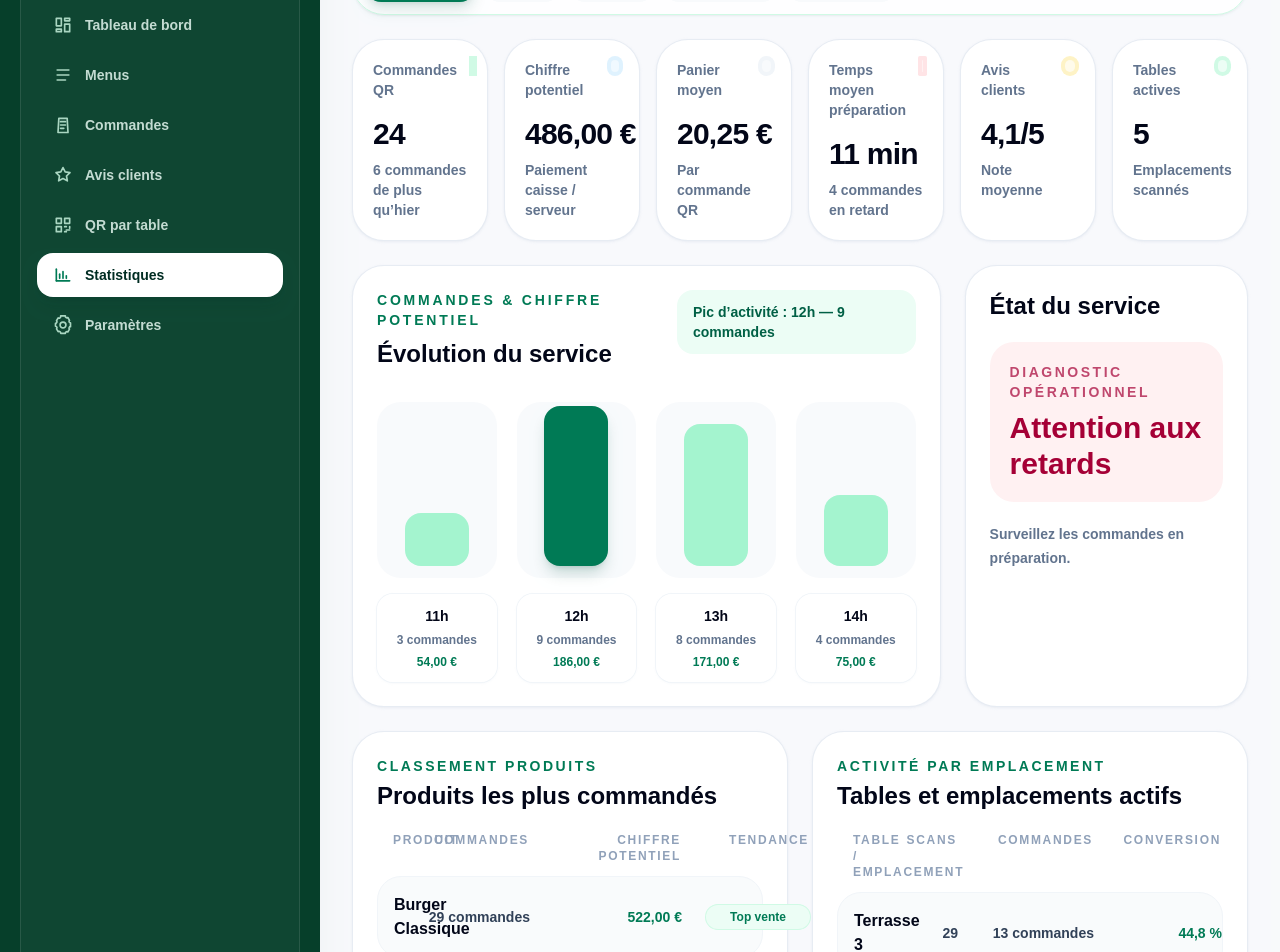
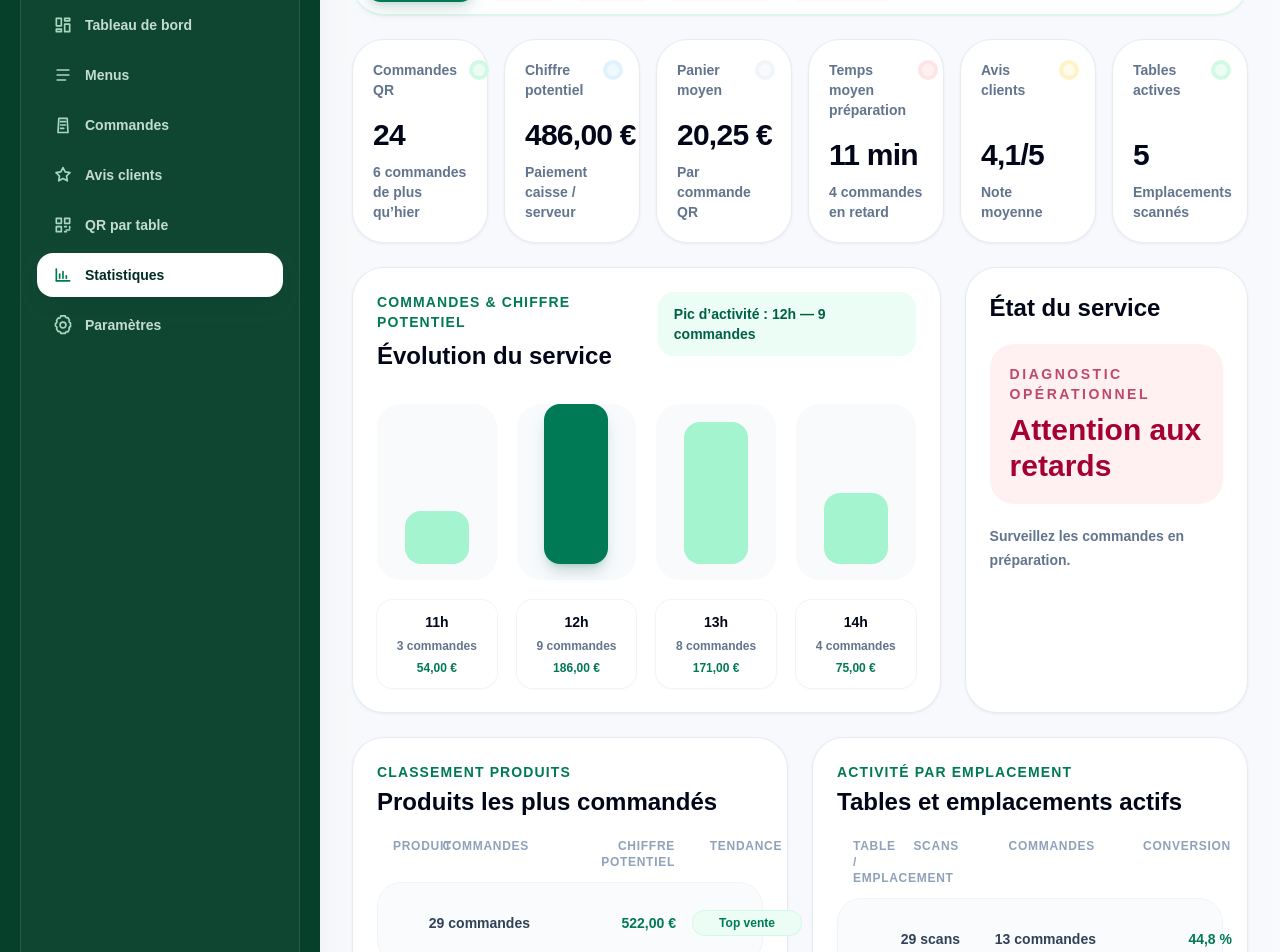
Before and after one commit to Loco66666/TableFlash-QR, a Next.js app: page /dashboard/statistics in a window 1280 px wide. Shown: the part 260-1212 px from the top of the page. Built offline with nearby package versions, Linux system fonts and the light colour scheme.

Commit message:
Polish statistics dashboard alignment

```diff
--- a/src/components/dashboard/statistics/ActiveTablesTable.tsx
+++ b/src/components/dashboard/statistics/ActiveTablesTable.tsx
@@ -5,15 +5,17 @@ type ActiveTableRow = {
   conversion: number;
 };
 
+const activeTablesGridClass = "lg:grid-cols-[minmax(0,1fr)_90px_120px_120px]";
+
 export function ActiveTablesTable({ rows }: { rows: ActiveTableRow[] }) {
   return (
-    <article className="rounded-[2rem] border border-slate-200/80 bg-white p-6 shadow-sm shadow-slate-200/60">
+    <article className="rounded-[2rem] border border-slate-200/80 bg-white p-5 shadow-sm shadow-slate-200/60 sm:p-6">
       <div className="flex flex-col gap-1">
-        <p className="text-sm font-black uppercase tracking-[0.18em] text-emerald-700">Activité par emplacement</p>
+        <p className="text-sm font-black uppercase tracking-[0.08em] text-emerald-700">Activité par emplacement</p>
         <h2 className="text-2xl font-black text-slate-950">Tables et emplacements actifs</h2>
       </div>
 
-      <div className="mt-5 hidden grid-cols-[minmax(0,1.5fr)_5.5rem_7.5rem_7rem] gap-4 px-4 text-xs font-black uppercase tracking-[0.14em] text-slate-400 sm:grid">
+      <div className={`mt-5 hidden gap-4 px-4 text-xs font-black uppercase tracking-[0.06em] text-slate-400 lg:grid ${activeTablesGridClass}`}>
         <span>Table / emplacement</span>
         <span className="text-right">Scans</span>
         <span className="text-right">Commandes</span>
@@ -23,22 +25,22 @@ export function ActiveTablesTable({ rows }: { rows: ActiveTableRow[] }) {
       <div className="mt-3 space-y-3">
         {rows.map((row) => (
           <div key={row.name} className="rounded-3xl border border-slate-100 bg-slate-50/80 p-4 transition hover:border-emerald-100 hover:bg-white hover:shadow-sm hover:shadow-slate-200/70">
-            <div className="grid gap-4 sm:grid-cols-[minmax(0,1.5fr)_5.5rem_7.5rem_7rem] sm:items-center">
-              <p className="min-w-0 font-black leading-6 text-slate-950">{row.name}</p>
+            <div className={`grid gap-4 lg:items-center ${activeTablesGridClass}`}>
+              <p className="min-w-0 overflow-hidden [display:-webkit-box] [-webkit-box-orient:vertical] [-webkit-line-clamp:2] text-base font-black leading-6 text-slate-950">{row.name}</p>
 
-              <div className="flex items-center justify-between gap-3 sm:block sm:text-right">
-                <span className="text-xs font-black uppercase tracking-[0.12em] text-slate-400 sm:hidden">Scans</span>
-                <span className="text-sm font-bold tabular-nums text-slate-700">{row.scans}</span>
+              <div className="flex items-center justify-between gap-4 border-t border-slate-200/70 pt-3 lg:block lg:border-0 lg:pt-0 lg:text-right">
+                <span className="text-xs font-black uppercase tracking-[0.06em] text-slate-400 lg:hidden">Scans</span>
+                <span className="whitespace-nowrap text-sm font-bold tabular-nums text-slate-700">{row.scans} scans</span>
               </div>
 
-              <div className="flex items-center justify-between gap-3 sm:block sm:text-right">
-                <span className="text-xs font-black uppercase tracking-[0.12em] text-slate-400 sm:hidden">Commandes</span>
-                <span className="text-sm font-bold tabular-nums text-slate-700">{row.orders} {row.orders > 1 ? "commandes" : "commande"}</span>
+              <div className="flex items-center justify-between gap-4 lg:block lg:text-right">
+                <span className="text-xs font-black uppercase tracking-[0.06em] text-slate-400 lg:hidden">Commandes</span>
+                <span className="whitespace-nowrap text-sm font-bold tabular-nums text-slate-700">{row.orders} {row.orders > 1 ? "commandes" : "commande"}</span>
               </div>
 
-              <div className="flex items-center justify-between gap-3 sm:block sm:text-right">
-                <span className="text-xs font-black uppercase tracking-[0.12em] text-slate-400 sm:hidden">Conversion</span>
-                <span className="text-sm font-black tabular-nums text-emerald-700">{row.conversion.toLocaleString("fr-FR", { maximumFractionDigits: 1 })} %</span>
+              <div className="flex items-center justify-between gap-4 lg:block lg:text-right">
+                <span className="text-xs font-black uppercase tracking-[0.06em] text-slate-400 lg:hidden">Conversion</span>
+                <span className="whitespace-nowrap text-sm font-black tabular-nums text-emerald-700">{row.conversion.toLocaleString("fr-FR", { maximumFractionDigits: 1 })} %</span>
               </div>
             </div>
           </div>
--- a/src/components/dashboard/statistics/PreparationPerformanceCard.tsx
+++ b/src/components/dashboard/statistics/PreparationPerformanceCard.tsx
@@ -35,10 +35,10 @@ export function PreparationPerformanceCard({ averageMinutes, delayedOrders, watc
         ))}
       </div>
 
-      <div className="mt-5 grid gap-4 sm:grid-cols-3">
+      <div className="mt-5 grid gap-4 md:grid-cols-3">
         {segments.map((segment) => (
           <div key={segment.label} className="flex min-h-28 flex-col justify-between rounded-3xl border border-slate-100 bg-white p-4 shadow-sm shadow-slate-100/80">
-            <p className={`text-sm font-black leading-5 ${segment.textClassName}`}>{segment.label}</p>
+            <p className={`text-sm font-bold leading-5 ${segment.textClassName}`}>{segment.label}</p>
             <p className="mt-4 text-2xl font-black tabular-nums text-slate-950">{segment.value}</p>
           </div>
         ))}
--- a/src/components/dashboard/statistics/RevenueTrendCard.tsx
+++ b/src/components/dashboard/statistics/RevenueTrendCard.tsx
@@ -16,27 +16,27 @@ export function RevenueTrendCard({ points }: { points: TrendPoint[] }) {
     <article className="rounded-[2rem] border border-slate-200/80 bg-white p-6 shadow-sm shadow-slate-200/60">
       <div className="flex flex-col gap-2 sm:flex-row sm:items-start sm:justify-between">
         <div>
-          <p className="text-sm font-black uppercase tracking-[0.2em] text-emerald-700">Commandes & chiffre potentiel</p>
+          <p className="text-sm font-black uppercase tracking-[0.08em] text-emerald-700">Commandes & chiffre potentiel</p>
           <h2 className="mt-2 text-2xl font-black text-slate-950">Évolution du service</h2>
         </div>
         <div className="rounded-2xl bg-emerald-50 px-4 py-3 text-sm font-black text-emerald-800">Pic d’activité : {peak.hour} — {peak.orders} commandes</div>
       </div>
 
-      <div className="mt-8 grid grid-cols-2 gap-4 sm:grid-cols-4 sm:gap-5">
+      <div className="mt-8 grid grid-cols-2 gap-5 sm:grid-cols-4 sm:gap-5">
         {points.map((point) => {
           const height = Math.max(28, Math.round((point.orders / maxOrders) * 160));
           const isPeak = point.hour === peak.hour;
 
           return (
-            <div key={point.hour} className="flex min-w-0 flex-col items-center justify-end gap-4">
-              <div className="flex h-44 w-full items-end justify-center rounded-3xl bg-slate-50 px-2 py-3">
+            <div key={point.hour} className="flex min-w-0 flex-col items-center justify-end gap-5">
+              <div className="flex h-44 w-full items-end justify-center rounded-3xl bg-slate-50 px-3 py-4">
                 <div
                   className={`w-full max-w-16 rounded-2xl ${isPeak ? "bg-emerald-700 shadow-lg shadow-emerald-900/20" : "bg-emerald-200"}`}
                   style={{ height }}
                   aria-label={`${point.orders} commandes à ${point.hour}`}
                 />
               </div>
-              <div className="w-full rounded-2xl bg-white/80 px-2 py-3 text-center shadow-sm shadow-slate-100/80 ring-1 ring-slate-100">
+              <div className="w-full rounded-2xl bg-white/80 px-3 py-3 text-center shadow-sm shadow-slate-100/80 ring-1 ring-slate-100">
                 <p className="text-sm font-black text-slate-950">{point.hour}</p>
                 <p className="mt-1 text-xs font-bold leading-5 text-slate-500">{point.orders} commandes</p>
                 <p className="mt-1 text-xs font-black tabular-nums text-emerald-700">{formatEuro(point.revenue)}</p>
--- a/src/components/dashboard/statistics/StatisticsSummaryCard.tsx
+++ b/src/components/dashboard/statistics/StatisticsSummaryCard.tsx
@@ -15,13 +15,16 @@ const toneClasses = {
 
 export function StatisticsSummaryCard({ label, value, helper, tone = "emerald" }: StatisticsSummaryCardProps) {
   return (
-    <article className="rounded-[2rem] border border-slate-200/80 bg-white p-5 shadow-sm shadow-slate-200/60">
-      <div className="flex items-start justify-between gap-4">
-        <p className="text-sm font-bold text-slate-500">{label}</p>
-        <span className={`h-3 w-3 rounded-full ring-4 ${toneClasses[tone]}`} />
+    <article className="flex h-full min-h-[11.25rem] flex-col rounded-[2rem] border border-slate-200/80 bg-white p-5 shadow-sm shadow-slate-200/60">
+      <div className="flex min-h-11 items-start justify-between gap-4">
+        <p className="max-w-[11rem] text-sm font-bold leading-5 text-slate-500">{label}</p>
+        <span className={`mt-1 h-3 w-3 shrink-0 rounded-full ring-4 ${toneClasses[tone]}`} />
       </div>
-      <p className="mt-4 text-3xl font-black tracking-tight text-slate-950">{value}</p>
-      <p className="mt-2 text-sm font-semibold text-slate-500">{helper}</p>
+
+      <div className="flex flex-1 flex-col justify-end pt-4">
+        <p className="text-3xl font-black leading-none tracking-tight text-slate-950">{value}</p>
+        <p className="mt-3 min-h-10 text-sm font-semibold leading-5 text-slate-500">{helper}</p>
+      </div>
     </article>
   );
 }
--- a/src/components/dashboard/statistics/TopProductsTable.tsx
+++ b/src/components/dashboard/statistics/TopProductsTable.tsx
@@ -17,40 +17,44 @@ const badgeClasses: Record<TrendBadge, string> = {
   Stable: "bg-slate-100 text-slate-600 ring-slate-200",
 };
 
+const productGridClass = "lg:grid-cols-[minmax(0,1fr)_120px_130px_110px]";
+
 export function TopProductsTable({ products }: { products: ProductRow[] }) {
   return (
-    <article className="rounded-[2rem] border border-slate-200/80 bg-white p-6 shadow-sm shadow-slate-200/60">
+    <article className="rounded-[2rem] border border-slate-200/80 bg-white p-5 shadow-sm shadow-slate-200/60 sm:p-6">
       <div className="flex flex-col gap-1">
-        <p className="text-sm font-black uppercase tracking-[0.18em] text-emerald-700">Classement produits</p>
+        <p className="text-sm font-black uppercase tracking-[0.08em] text-emerald-700">Classement produits</p>
         <h2 className="text-2xl font-black text-slate-950">Produits les plus commandés</h2>
       </div>
 
-      <div className="mt-5 hidden grid-cols-[minmax(0,1.6fr)_7.5rem_8.5rem_7rem] gap-4 px-4 text-xs font-black uppercase tracking-[0.14em] text-slate-400 sm:grid">
+      <div className={`mt-5 hidden gap-4 px-4 text-xs font-black uppercase tracking-[0.06em] text-slate-400 lg:grid ${productGridClass}`}>
         <span>Produit</span>
         <span className="text-right">Commandes</span>
         <span className="text-right">Chiffre potentiel</span>
-        <span className="text-right">Tendance</span>
+        <span className="text-center">Tendance</span>
       </div>
 
       <div className="mt-3 space-y-3">
         {products.map((product) => (
           <div key={product.name} className="rounded-3xl border border-slate-100 bg-slate-50/80 p-4 transition hover:border-emerald-100 hover:bg-white hover:shadow-sm hover:shadow-slate-200/70">
-            <div className="grid gap-4 sm:grid-cols-[minmax(0,1.6fr)_7.5rem_8.5rem_7rem] sm:items-center">
-              <p className="min-w-0 font-black leading-6 text-slate-950">{product.name}</p>
+            <div className={`grid gap-4 lg:items-center ${productGridClass}`}>
+              <p className="min-w-0 overflow-hidden [display:-webkit-box] [-webkit-box-orient:vertical] [-webkit-line-clamp:2] text-base font-black leading-6 text-slate-950">
+                {product.name}
+              </p>
 
-              <div className="flex items-center justify-between gap-3 sm:block sm:text-right">
-                <span className="text-xs font-black uppercase tracking-[0.12em] text-slate-400 sm:hidden">Commandes</span>
-                <span className="text-sm font-bold text-slate-700">{product.quantity} commandes</span>
+              <div className="flex items-center justify-between gap-4 border-t border-slate-200/70 pt-3 lg:block lg:border-0 lg:pt-0 lg:text-right">
+                <span className="text-xs font-black uppercase tracking-[0.06em] text-slate-400 lg:hidden">Commandes</span>
+                <span className="whitespace-nowrap text-sm font-bold tabular-nums text-slate-700">{product.quantity} commandes</span>
               </div>
 
-              <div className="flex items-center justify-between gap-3 sm:block sm:text-right">
-                <span className="text-xs font-black uppercase tracking-[0.12em] text-slate-400 sm:hidden">Chiffre potentiel</span>
-                <span className="text-sm font-black tabular-nums text-emerald-700">{formatEuro(product.revenue)}</span>
+              <div className="flex items-center justify-between gap-4 lg:block lg:text-right">
+                <span className="text-xs font-black uppercase tracking-[0.06em] text-slate-400 lg:hidden">Chiffre potentiel</span>
+                <span className="whitespace-nowrap text-sm font-black tabular-nums text-emerald-700">{formatEuro(product.revenue)}</span>
               </div>
 
-              <div className="flex items-center justify-between gap-3 sm:justify-end">
-                <span className="text-xs font-black uppercase tracking-[0.12em] text-slate-400 sm:hidden">Tendance</span>
-                <span className={`inline-flex min-w-[6.5rem] justify-center rounded-full px-3 py-1 text-xs font-black ring-1 ${badgeClasses[product.badge]}`}>{product.badge}</span>
+              <div className="flex items-center justify-between gap-4 lg:justify-center">
+                <span className="text-xs font-black uppercase tracking-[0.06em] text-slate-400 lg:hidden">Tendance</span>
+                <span className={`inline-flex min-w-[6.75rem] justify-center rounded-full px-3 py-1 text-xs font-black ring-1 ${badgeClasses[product.badge]}`}>{product.badge}</span>
               </div>
             </div>
           </div>
```
